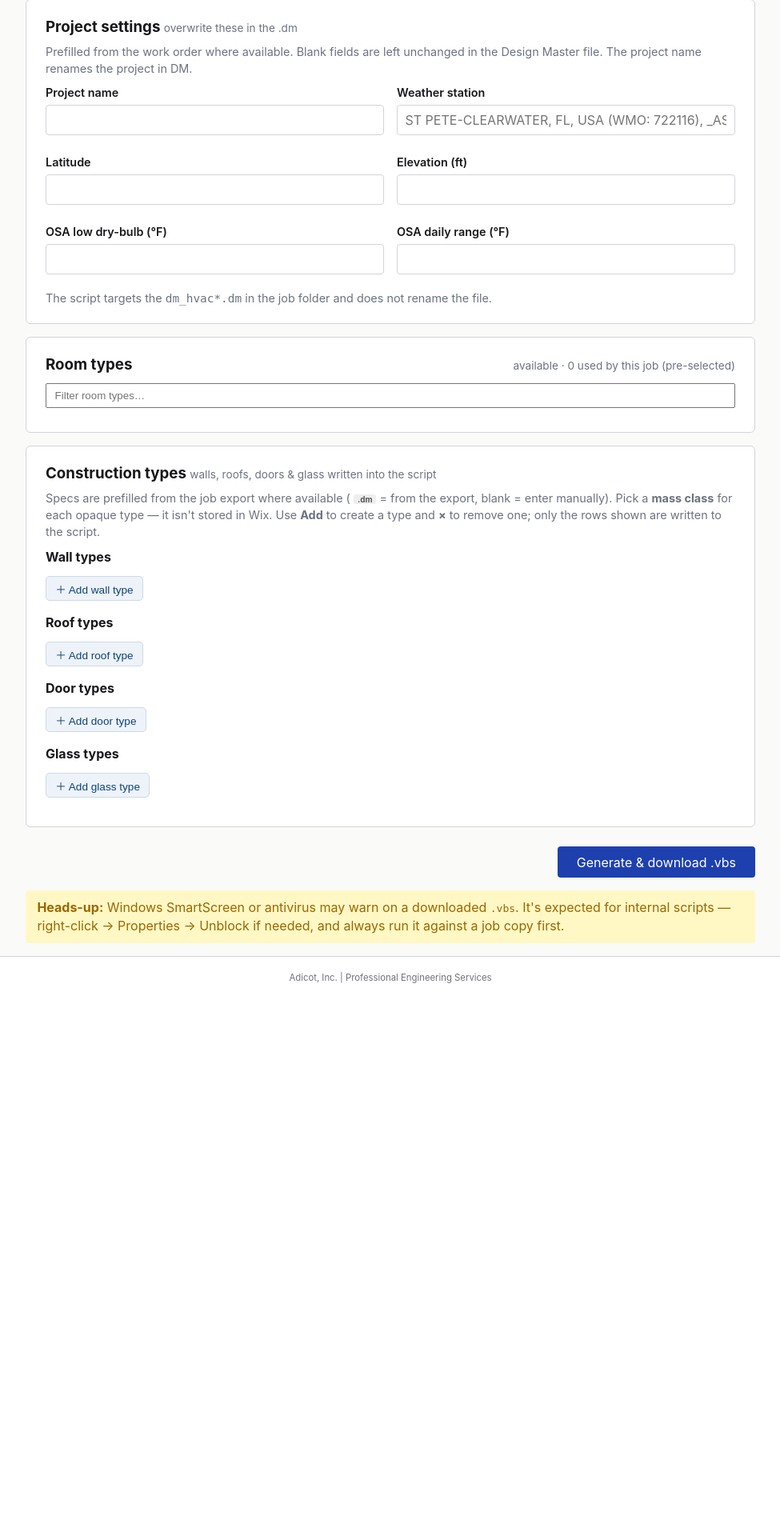
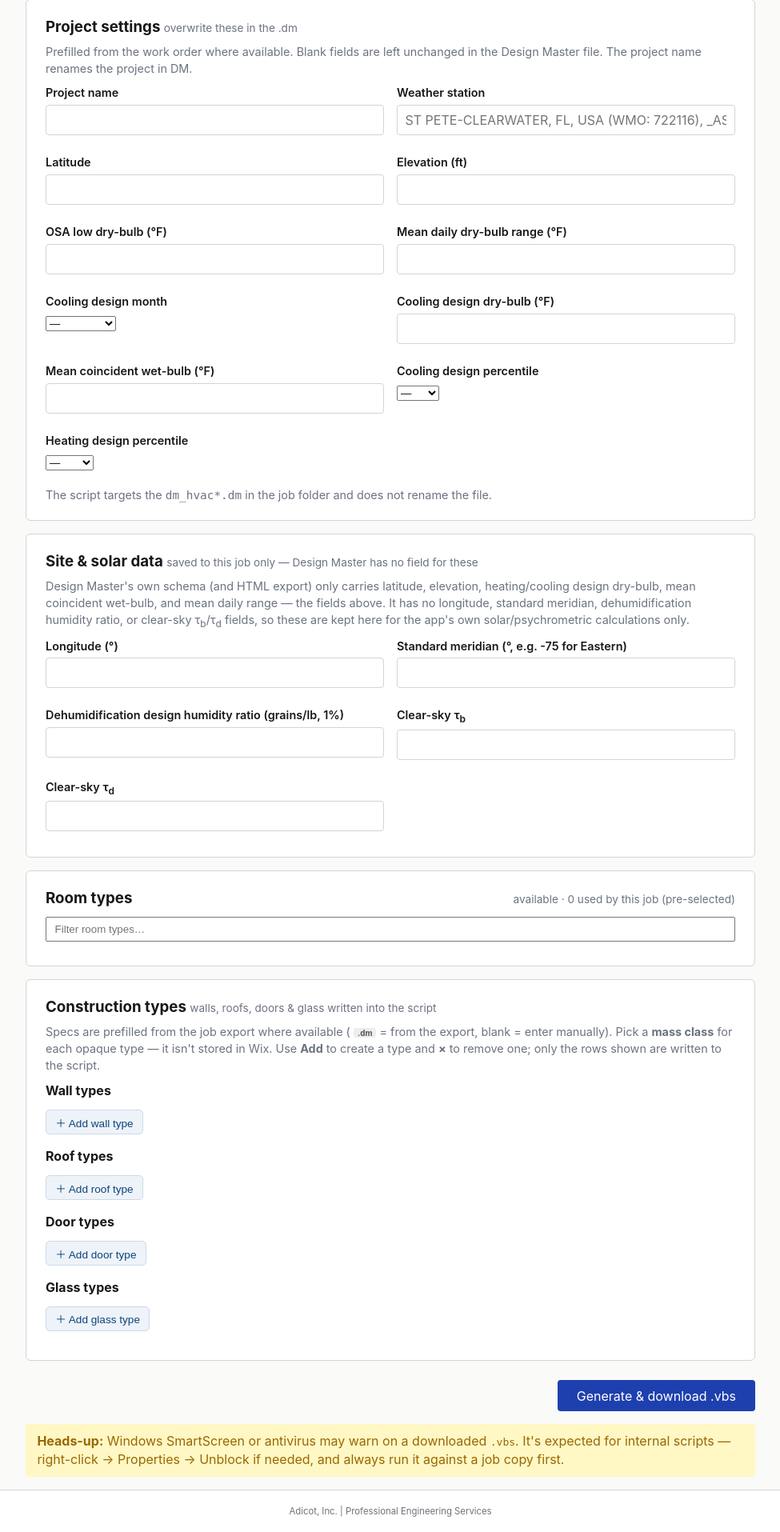
Before and after one commit to mileschoquette/adicot-Load-calc-doc, a Flask app: template templates/job_dm_setup.html in a window 1280 px wide. Shown: the part 316-2231 px from the top of the page at 80% size, without its empty margins (152-1127 px from the left). Before the commit the page ends 1545 px from the top, so only its background shows below. Run offline with Flask 3, Linux system fonts and the light colour scheme; the template is opened without the code that fills it, so the values that code supplies are empty.

Commit message:
Add files via upload

```diff
--- a/templates/job_dm_setup.html
+++ b/templates/job_dm_setup.html
@@ -44,11 +44,81 @@
         <input type="number" step="1" id="ps_osa_low_dry" name="ps_osa_low_dry" value="{{ settings.osa_low_dry }}">
       </div>
       <div class="field">
-        <label for="ps_osa_daily_range">OSA daily range (°F)</label>
+        <label for="ps_osa_daily_range">Mean daily dry-bulb range (°F)</label>
         <input type="number" step="1" id="ps_osa_daily_range" name="ps_osa_daily_range" value="{{ settings.osa_daily_range }}">
+      </div>
+      <div class="field">
+        <label for="ps_cooling_design_month">Cooling design month</label>
+        <select id="ps_cooling_design_month" name="ps_cooling_design_month">
+          <option value="">—</option>
+          {% for m in ["January","February","March","April","May","June","July","August","September","October","November","December"] %}
+          <option value="{{ loop.index }}" {% if settings.cooling_design_month|string == loop.index|string %}selected{% endif %}>{{ m }}</option>
+          {% endfor %}
+        </select>
+      </div>
+      <div class="field">
+        <label for="ps_cooling_design_db">Cooling design dry-bulb (°F)</label>
+        <input type="number" step="1" id="ps_cooling_design_db" name="ps_cooling_design_db" value="{{ settings.cooling_design_db }}">
+      </div>
+      <div class="field">
+        <label for="ps_cooling_design_wb">Mean coincident wet-bulb (°F)</label>
+        <input type="number" step="1" id="ps_cooling_design_wb" name="ps_cooling_design_wb" value="{{ settings.cooling_design_wb }}">
+      </div>
+      <div class="field">
+        <label for="ps_cooling_design_percentile">Cooling design percentile</label>
+        <select id="ps_cooling_design_percentile" name="ps_cooling_design_percentile">
+          <option value="">—</option>
+          {% for p in ["0.4%", "1%", "2%"] %}
+          <option value="{{ p }}" {% if settings.cooling_design_percentile == p %}selected{% endif %}>{{ p }}</option>
+          {% endfor %}
+        </select>
+      </div>
+      <div class="field">
+        <label for="ps_heating_design_percentile">Heating design percentile</label>
+        <select id="ps_heating_design_percentile" name="ps_heating_design_percentile">
+          <option value="">—</option>
+          {% for p in ["99.6%", "99%"] %}
+          <option value="{{ p }}" {% if settings.heating_design_percentile == p %}selected{% endif %}>{{ p }}</option>
+          {% endfor %}
+        </select>
       </div>
     </div>
     <p class="muted" style="margin:.5rem 0 0;">The script targets the <code>dm_hvac*.dm</code> in the job folder and does not rename the file.</p>
+  </section>
+
+  {# ── Site & solar data (NOT written to the .dm — Design Master has no field for #}
+  {# these; ASHRAE Ch.14 values kept for the app's own records / load-calc payload) #}
+  <section>
+    <h3 style="margin-top:0;">Site &amp; solar data
+      <span class="muted" style="font-size:.85rem; font-weight:400;">saved to this job only — Design Master has no field for these</span></h3>
+    <p class="muted" style="margin:.2rem 0 .6rem;">
+      Design Master's own schema (and HTML export) only carries latitude, elevation, heating/cooling
+      design dry-bulb, mean coincident wet-bulb, and mean daily range — the fields above. It has no
+      longitude, standard meridian, dehumidification humidity ratio, or clear-sky τ<sub>b</sub>/τ<sub>d</sub>
+      fields, so these are kept here for the app's own solar/psychrometric calculations only.
+    </p>
+    <div class="grid-2">
+      <div class="field">
+        <label for="ps_longitude">Longitude (°)</label>
+        <input type="number" step="0.01" id="ps_longitude" name="ps_longitude" value="{{ settings.longitude }}">
+      </div>
+      <div class="field">
+        <label for="ps_standard_meridian">Standard meridian (°, e.g. -75 for Eastern)</label>
+        <input type="number" step="1" id="ps_standard_meridian" name="ps_standard_meridian" value="{{ settings.standard_meridian }}">
+      </div>
+      <div class="field">
+        <label for="ps_dehumid_humidity_ratio">Dehumidification design humidity ratio (grains/lb, 1%)</label>
+        <input type="number" step="0.1" id="ps_dehumid_humidity_ratio" name="ps_dehumid_humidity_ratio" value="{{ settings.dehumid_humidity_ratio }}">
+      </div>
+      <div class="field">
+        <label for="ps_clear_sky_taub">Clear-sky τ<sub>b</sub></label>
+        <input type="number" step="0.001" id="ps_clear_sky_taub" name="ps_clear_sky_taub" value="{{ settings.clear_sky_taub }}">
+      </div>
+      <div class="field">
+        <label for="ps_clear_sky_taud">Clear-sky τ<sub>d</sub></label>
+        <input type="number" step="0.001" id="ps_clear_sky_taud" name="ps_clear_sky_taud" value="{{ settings.clear_sky_taud }}">
+      </div>
+    </div>
   </section>
 
   {# ── Room types ─────────────────────────────────────────────────── #}
```
